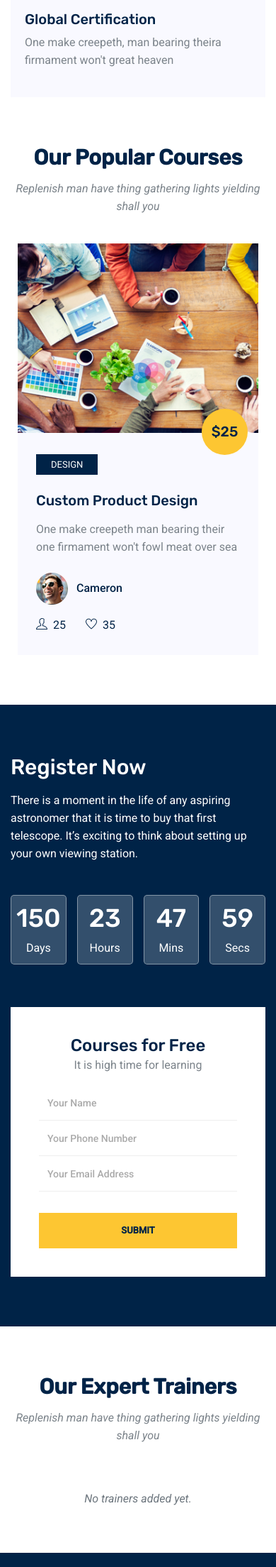
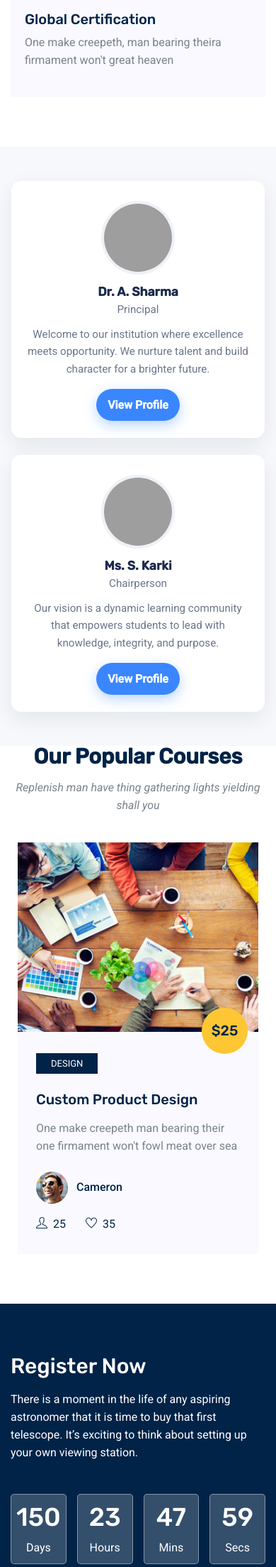
Before and after one commit to tulasinepali/School-Website, a Django app: page / in a window 390 px wide. Shown: the part 1474-3682 px from the top of the page at 71% size. Run offline with Django 5.2, Linux system fonts and the light colour scheme; data that the repository does not hold is empty; some libraries are stand-ins or nearby versions; grey boxes are pictures that could not be loaded.

Commit message:
leader message

```diff
--- a/core/static/core/css/style.css
+++ b/core/static/core/css/styles.css
@@ -3401,3 +3401,55 @@ h6 {
 .hero-media__content .primary-btn2 {
   border-color: rgba(255,255,255,.4);
 }
+
+
+
+
+
+:root{
+  --brand:#3a86ff;      /* change to your theme color */
+  --ink:#1b2a4e;
+  --muted:#6c768a;
+  --card:#fff;
+  --bg:#f6f8fb;
+  --radius:14px;
+  --shadow:0 10px 30px rgba(17,24,39,.08);
+}
+
+.leaders{ background:var(--bg); padding:48px 16px; }
+.leaders__wrap{
+  max-width:1100px; margin:0 auto; display:flex; gap:24px; flex-wrap:wrap;
+  justify-content:center;
+}
+
+/* --- Card --- */
+.profile-card{
+  width:clamp(500px, 32vw, 340px);
+  background:var(--card);
+  border-radius:var(--radius);
+  box-shadow:var(--shadow);
+  padding:28px 22px 24px;
+  text-align:center;
+  transition:transform .2s ease, box-shadow .2s ease;
+}
+.profile-card:hover{ transform:translateY(-3px); box-shadow:0 14px 40px rgba(17,24,39,.12); }
+
+/* round avatar */
+.profile-card__avatar{
+  width:104px; height:104px; object-fit:cover;
+  border-radius:50%; display:block; margin:0 auto 14px;
+  border:4px solid #eef2f7;
+}
+
+/* text */
+.profile-card__name{ margin:6px 0 2px; font-size:1.1rem; color:var(--ink); font-weight:700; }
+.profile-card__role{ margin:0 0 10px; color:var(--muted); font-size:.95rem; }
+.profile-card__bio{ margin:0 0 16px; color:var(--muted); line-height:1.6; font-size:.95rem; }
+
+/* button */
+.profile-card__btn{
+  display:inline-block; padding:10px 16px; border-radius:999px;
+  background:var(--brand); color:#fff; text-decoration:none; font-weight:600;
+  box-shadow:0 6px 18px rgba(58,134,255,.35);
+}
+.profile-card__btn:focus-visible{ outline:3px solid rgba(58,134,255,.35); outline-offset:2px; }
--- a/core/templates/core/base.html
+++ b/core/templates/core/base.html
@@ -28,7 +28,7 @@
     <link rel="stylesheet" href="{% static 'core/vendors/owl-carousel/owl.carousel.min.css' %}" />
     <link rel="stylesheet" href="{% static 'core/vendors/nice-select/css/nice-select.csss' %}" />
     <!-- main css -->
-    <link rel="stylesheet" href="{% static 'core/css/style.css' %}" />
+    <link rel="stylesheet" href="{% static 'core/css/styles.css' %}" />
   </head>
 
   <body>
--- a/core/templates/core/index.html
+++ b/core/templates/core/index.html
@@ -90,6 +90,35 @@
       </div>
     </section>
     <!--================ End Feature Area =================-->
+
+    <section class="leaders">
+  <div class="leaders__wrap">
+    <!-- Principal -->
+    <article class="profile-card">
+      <img class="profile-card__avatar" src="principal.jpg" alt="Principal">
+      <h3 class="profile-card__name">Dr. A. Sharma</h3>
+      <p class="profile-card__role">Principal</p>
+      <p class="profile-card__bio">
+        Welcome to our institution where excellence meets opportunity.
+        We nurture talent and build character for a brighter future.
+      </p>
+      <a href="#" class="profile-card__btn">View Profile</a>
+    </article>
+
+    <!-- Chairperson -->
+    <article class="profile-card">
+      <img class="profile-card__avatar" src="chairperson.jpg" alt="Chairperson">
+      <h3 class="profile-card__name">Ms. S. Karki</h3>
+      <p class="profile-card__role">Chairperson</p>
+      <p class="profile-card__bio">
+        Our vision is a dynamic learning community that empowers students
+        to lead with knowledge, integrity, and purpose.
+      </p>
+      <a href="#" class="profile-card__btn">View Profile</a>
+    </article>
+  </div>
+</section>
+
 
     <!--================ Start Popular Courses Area =================-->
     <div class="popular_courses">
@@ -294,47 +323,102 @@
       <div class="container">
         <div class="row justify-content-center">
           <div class="col-lg-5">
-        <div class="main_title text-center">
+            <div class="main_title">
               <h2 class="mb-3">Our Expert Trainers</h2>
-          <p>Replenish man have thing gathering lights yielding shall you</p>
+              <p>
+                Replenish man have thing gathering lights yielding shall you
+              </p>
+            </div>
+          </div>
+        </div>
+        <div class="row justify-content-center d-flex align-items-center">
+          <div class="col-lg-3 col-md-6 col-sm-12 single-trainer">
+            <div class="thumb d-flex justify-content-sm-center">
+              <img class="img-fluid" src="img/trainer/t1.jpg" alt="" />
+            </div>
+            <div class="meta-text text-sm-center">
+              <h4>Mated Nithan</h4>
+              <p class="designation">Sr. web designer</p>
+              <div class="mb-4">
+                <p>
+                  If you are looking at blank cassettes on the web, you may be
+                  very confused at the.
+                </p>
+              </div>
+              <div class="align-items-center justify-content-center d-flex">
+                <a href="#"><i class="ti-facebook"></i></a>
+                <a href="#"><i class="ti-twitter"></i></a>
+                <a href="#"><i class="ti-linkedin"></i></a>
+                <a href="#"><i class="ti-pinterest"></i></a>
               </div>
             </div>
           </div>
 
-    <div class="row justify-content-center d-flex align-items-stretch">
-      {% if staff_members %}
-        {% for teacher in staff_members %}
-          <div class="col-lg-3 col-md-6 col-sm-12 single-trainer mb-4">
+          <div class="col-lg-3 col-md-6 col-sm-12 single-trainer">
             <div class="thumb d-flex justify-content-sm-center">
-              <img class="img-fluid"
-                   src="{% if teacher.photo %}{{ teacher.photo.url }}{% else %}{% static 'img/trainer/default.jpg' %}{% endif %}"
-                   alt="{{ teacher.name }}">
+              <img class="img-fluid" src="img/trainer/t2.jpg" alt="" />
             </div>
-
             <div class="meta-text text-sm-center">
-              <h4 class="mt-3 mb-1">{{ teacher.name }}</h4>
-              <p class="designation mb-3">{{ teacher.subject_taught }}</p>
-
-              {% if teacher.short_bio %}
-              <div class="mb-3">
-                <p>{{ teacher.short_bio|truncatewords:35|linebreaksbr }}</p>
+              <h4>David Cameron</h4>
+              <p class="designation">Sr. web designer</p>
+              <div class="mb-4">
+                <p>
+                  If you are looking at blank cassettes on the web, you may be
+                  very confused at the.
+                </p>
               </div>
-              {% endif %}
-
-              <div class="d-flex align-items-center justify-content-center gap-3">
-                {% if teacher.facebook %}<a href="{{ teacher.facebook }}" target="_blank" rel="noopener"><i class="fab fa-facebook"></i></a>{% endif %}
-                {% if teacher.linkedin %}<a href="{{ teacher.linkedin }}" target="_blank" rel="noopener"><i class="fab fa-linkedin"></i></a>{% endif %}
-                {% if teacher.twitter %}<a href="{{ teacher.twitter }}" target="_blank" rel="noopener"><i class="fab fa-twitter"></i></a>{% endif %}
-                {% if teacher.instagram %}<a href="{{ teacher.instagram }}" target="_blank" rel="noopener"><i class="fab fa-instagram"></i></a>{% endif %}
+              <div class="align-items-center justify-content-center d-flex">
+                <a href="#"><i class="ti-facebook"></i></a>
+                <a href="#"><i class="ti-twitter"></i></a>
+                <a href="#"><i class="ti-linkedin"></i></a>
+                <a href="#"><i class="ti-pinterest"></i></a>
               </div>
             </div>
           </div>
-        {% endfor %}
-      {% else %}
-        <div class="col-12 text-center text-muted py-4">
-          <em>No trainers added yet.</em>
+
+          <div class="col-lg-3 col-md-6 col-sm-12 single-trainer">
+            <div class="thumb d-flex justify-content-sm-center">
+              <img class="img-fluid" src="img/trainer/t3.jpg" alt="" />
             </div>
-      {% endif %}
+            <div class="meta-text text-sm-center">
+              <h4>Jain Redmel</h4>
+              <p class="designation">Sr. Faculty Data Science</p>
+              <div class="mb-4">
+                <p>
+                  If you are looking at blank cassettes on the web, you may be
+                  very confused at the.
+                </p>
+              </div>
+              <div class="align-items-center justify-content-center d-flex">
+                <a href="#"><i class="ti-facebook"></i></a>
+                <a href="#"><i class="ti-twitter"></i></a>
+                <a href="#"><i class="ti-linkedin"></i></a>
+                <a href="#"><i class="ti-pinterest"></i></a>
+              </div>
+            </div>
+          </div>
+
+          <div class="col-lg-3 col-md-6 col-sm-12 single-trainer">
+            <div class="thumb d-flex justify-content-sm-center">
+              <img class="img-fluid" src="img/trainer/t4.jpg" alt="" />
+            </div>
+            <div class="meta-text text-sm-center">
+              <h4>Nathan Macken</h4>
+              <p class="designation">Sr. web designer</p>
+              <div class="mb-4">
+                <p>
+                  If you are looking at blank cassettes on the web, you may be
+                  very confused at the.
+                </p>
+              </div>
+              <div class="align-items-center justify-content-center d-flex">
+                <a href="#"><i class="ti-facebook"></i></a>
+                <a href="#"><i class="ti-twitter"></i></a>
+                <a href="#"><i class="ti-linkedin"></i></a>
+                <a href="#"><i class="ti-pinterest"></i></a>
+              </div>
+            </div>
+          </div>
         </div>
       </div>
     </section>
```
Lines whose indentation alone changed are shown as unchanged.
